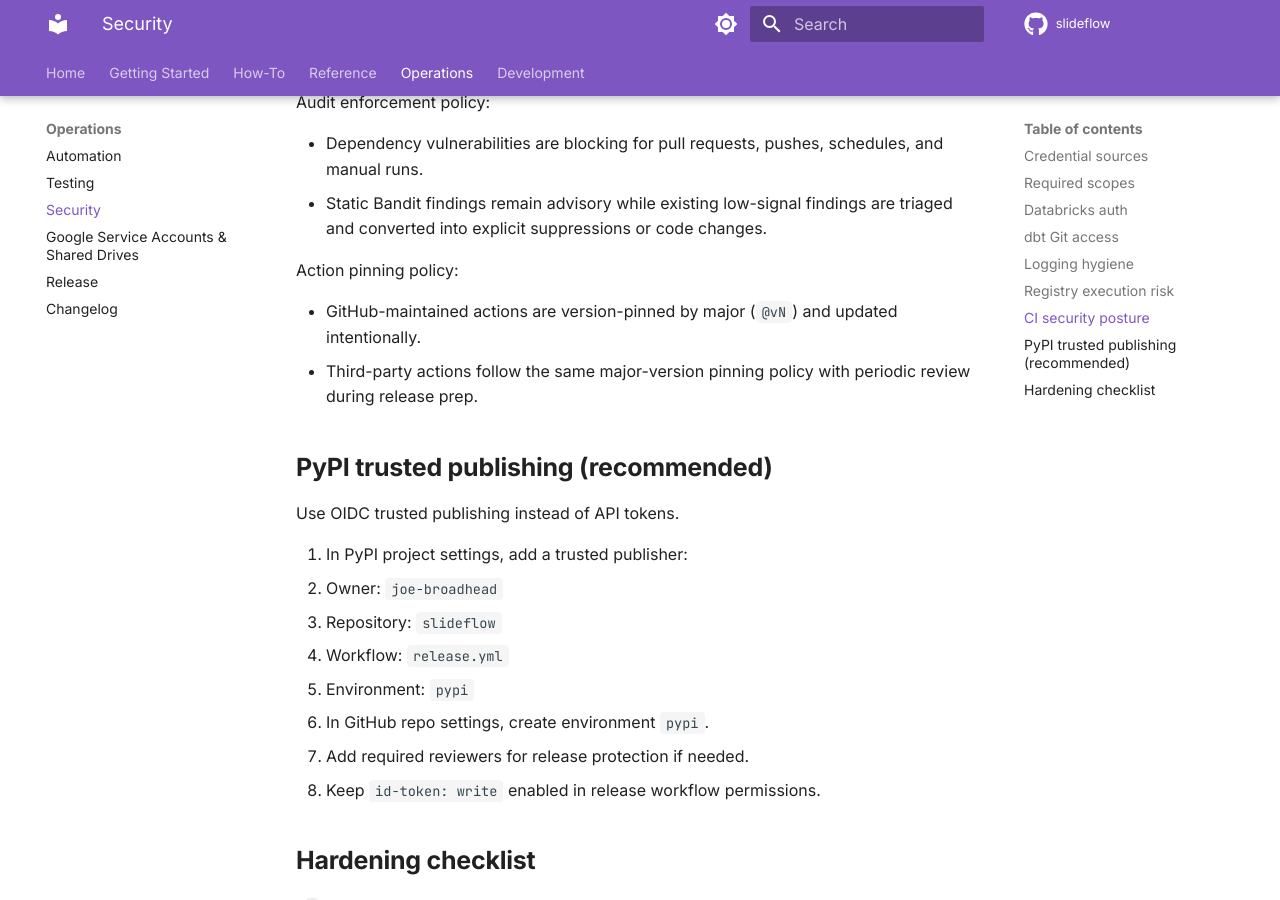
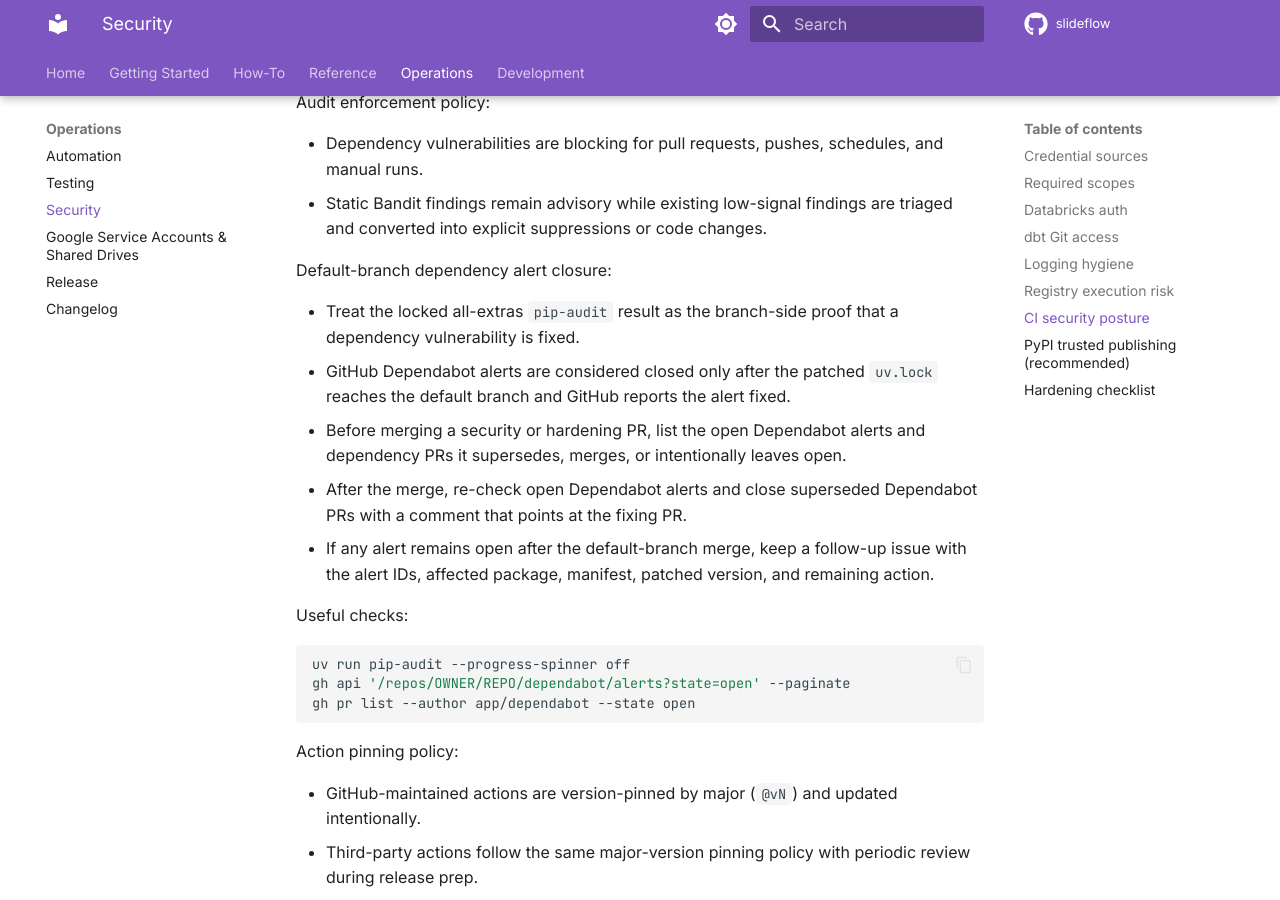
Before and after one commit to joe-broadhead/slideflow, an MkDocs documentation site: the page built from docs/security.md, in a window 1280 px wide and 900 px high, scrolled down 2832 px. Built offline with MkDocs 1.6.1 and Material for MkDocs 9.7.7, drawn with Linux system fonts in a browser that asks for light colours; comment, search, counter and statistics services are not loaded.

Commit message:
JOE-324 document dependency alert closure

````diff
--- a/docs/security.md
+++ b/docs/security.md
@@ -112,6 +112,28 @@
 - Static Bandit findings remain advisory while existing low-signal findings are
   triaged and converted into explicit suppressions or code changes.
 
+Default-branch dependency alert closure:
+
+- Treat the locked all-extras `pip-audit` result as the branch-side proof that a
+  dependency vulnerability is fixed.
+- GitHub Dependabot alerts are considered closed only after the patched
+  `uv.lock` reaches the default branch and GitHub reports the alert fixed.
+- Before merging a security or hardening PR, list the open Dependabot alerts and
+  dependency PRs it supersedes, merges, or intentionally leaves open.
+- After the merge, re-check open Dependabot alerts and close superseded
+  Dependabot PRs with a comment that points at the fixing PR.
+- If any alert remains open after the default-branch merge, keep a follow-up
+  issue with the alert IDs, affected package, manifest, patched version, and
+  remaining action.
+
+Useful checks:
+
+```bash
+uv run pip-audit --progress-spinner off
+gh api '/repos/OWNER/REPO/dependabot/alerts?state=open' --paginate
+gh pr list --author app/dependabot --state open
+```
+
 Action pinning policy:
 
 - GitHub-maintained actions are version-pinned by major (`@vN`) and updated
````
Also changed, not shown: CHANGELOG.md (+3 -0 lines), docs/ci-quality.md (+6 -0 lines), docs/release-process.md (+8 -0 lines).
